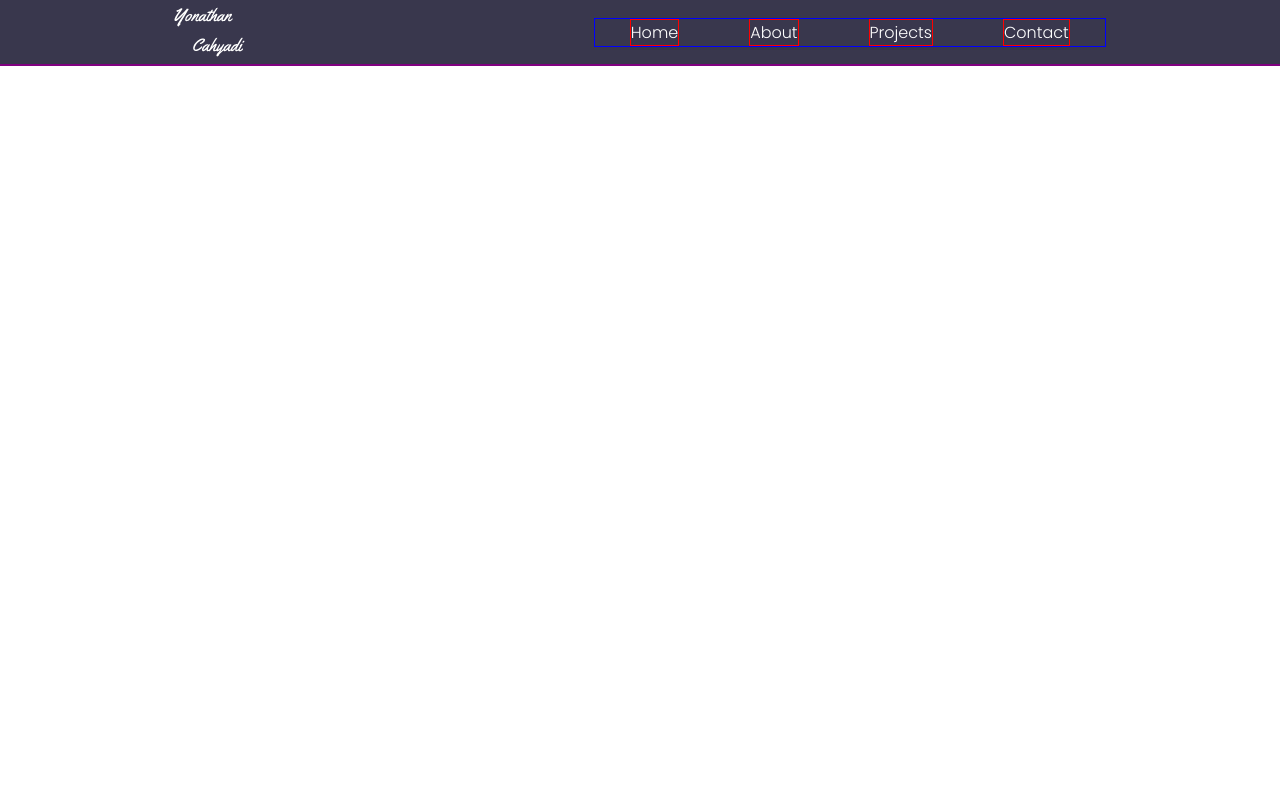
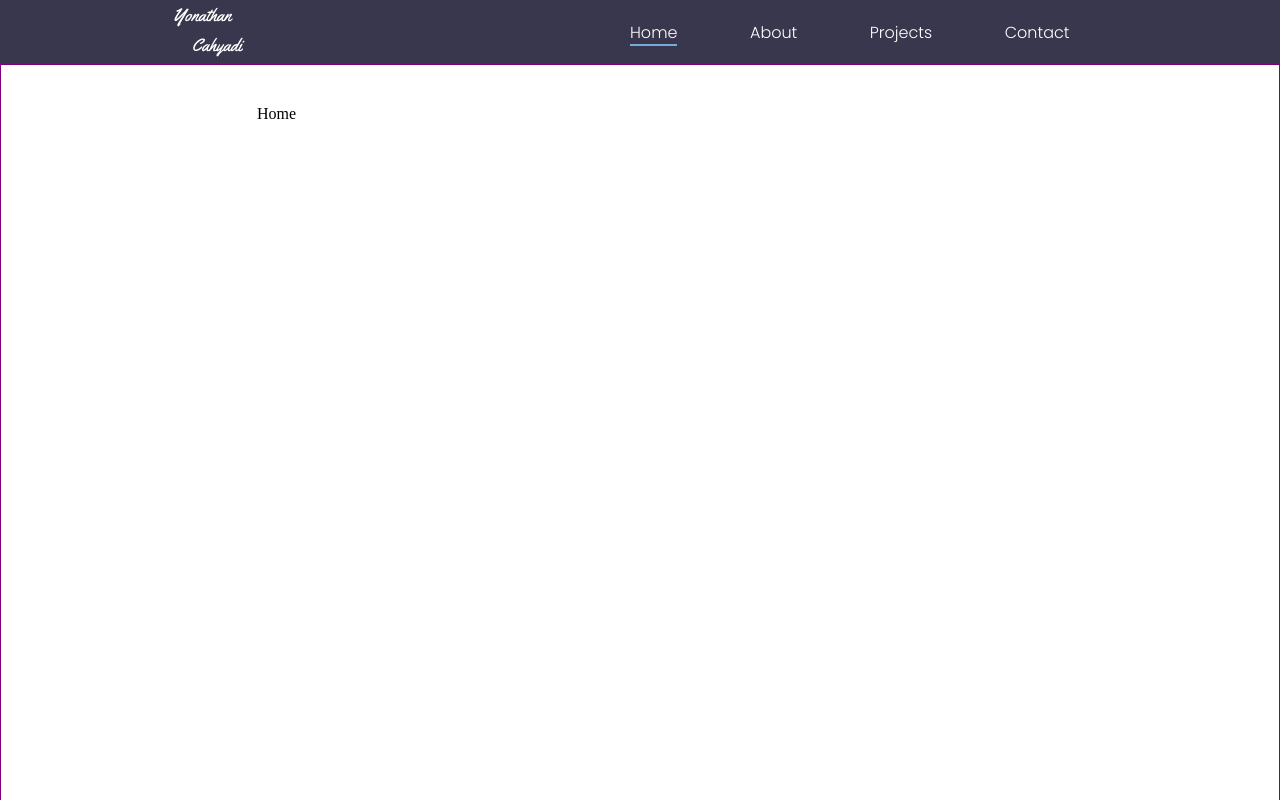
Before and after one commit to YonathanCahyadi/yonathancahyadi.github.io, a React app: page / in a window 1280 px wide. Shown: the top 800 px of the page. Built offline with nearby package versions, Linux system fonts and the light colour scheme.

Commit message:
Fixed scrolling and basic reveal animation

```diff
--- a/package.json
+++ b/package.json
@@ -16,6 +16,7 @@
     "prop-types": "^15.7.2",
     "react": "^17.0.1",
     "react-dom": "^17.0.1",
+    "react-reveal": "^1.2.2",
     "react-scroll": "^1.8.1",
     "styled-components": "^5.2.1"
   },
--- a/src/App.js
+++ b/src/App.js
@@ -1,28 +1,36 @@
-import React from 'react';
-import { Link, Element, Events as scroll, scrollSpy, scroller } from 'react-scroll';
-import styled from 'styled-components';
+import React, { lazy } from "react";
+import styled from "styled-components";
 
-import HomePage from './pages/Home';
+import logo from "./assets/yonathan-cahyadi-logo.svg";
 
-import logo from './assets/yonathan-cahyadi-logo.svg';
+import { Layout, Navigation, ContentDiv } from "./components/layout/Layout";
 
-import { Layout, Navigation, ContentDiv } from './components/layout/Layout';
-
+import HomePage from "./components/pages/Home";
 
 class App extends React.Component {
-
-    render(){
-        return(
-            <Layout>
-                <Navigation logo={logo} />
-                <ContentDiv>
-
-                </ContentDiv>
-            </Layout>
-        )
-    }
-
+  render() {
+    return (
+      <Layout>
+        <Navigation logo={logo} />
+        <ContentDiv id="home">
+            Home
+          <HomePage />
+        </ContentDiv>
+        <ContentDiv id="about">
+            About
+          <HomePage />
+        </ContentDiv>
+        <ContentDiv id="projects">
+            Projects
+          <HomePage />
+        </ContentDiv>
+        <ContentDiv id="contact">
+            Contacts
+          <HomePage />
+        </ContentDiv>
+      </Layout>
+    );
+  }
 }
 
-
 export default App;
--- a/src/components/layout/Layout.js
+++ b/src/components/layout/Layout.js
@@ -1,64 +1,103 @@
-import React from 'react';
-
+import React, { useEffect, createRef, useCallback, useState } from "react";
+import { Link } from "react-scroll";
+import { Fade } from "react-reveal";
 import "./style.css";
 
-
-
 function Layout(props) {
-    return(
-        <div className="layout">
-            {props.children}
-        </div>
-    )
+  return <div className="layout">{props.children}</div>;
 }
 
 function ContentDiv(props) {
   return (
-        <div className="content">
+    <Fade>
+      <div className="content" id={props.id ?? "content-default-id"}>
         {props.children}
       </div>
-    )
+    </Fade>
+  );
 }
 
-
 function NavigationSpacer(props) {
-    return(
-        <div className="navigation-spacer">
-
-        </div>
-    )
+  return <div className="navigation-spacer" />;
 }
 
 function Navigation(props) {
+  const duration = 300;
+  const [offset, setOffset] = useState(78.48);
+  const navRef = createRef();
+
+  // update the offset for scroller spy
+  useEffect(() => {
+    setOffset(navRef.current.clientHeight);
+  }, [navRef]);
+
   return (
+    <div className="navigation" ref={navRef}>
       <nav className="navigation-menu">
-            <img className="navigation-logo" src={props.logo} alt='logo' />
+        <img className="navigation-logo" src={props.logo} alt="logo" />
         <ul className="navigation-items">
           <li className="navigation-item">
-                    <a href='/' className="navigation-item-link">Home</a>
+            <Link
+              activeClass="navigation-active-link"
+              to="home"
+              className="navigation-item-link"
+              spy={true}
+              smooth={true}
+              offset={-offset}
+              duration={duration}
+            >
+              Home
+            </Link>
           </li>
           <li className="navigation-item">
-                    <a href='/' className="navigation-item-link">About</a>
+            <Link
+              activeClass="navigation-active-link"
+              to="about"
+              className="navigation-item-link"
+              spy={true}
+              smooth={true}
+              offset={-offset}
+              duration={duration}
+            >
+              About
+            </Link>
           </li>
           <li className="navigation-item">
-                    <a href='/' className="navigation-item-link">Projects</a>
+            <Link
+              activeClass="navigation-active-link"
+              to="projects"
+              className="navigation-item-link"
+              spy={true}
+              smooth={true}
+              offset={-offset}
+              duration={duration}
+            >
+              Projects
+            </Link>
           </li>
           <li className="navigation-item">
-                    <a href='/' className="navigation-item-link">Contact</a>
+            <Link
+              activeClass="navigation-active-link"
+              to="contact"
+              className="navigation-item-link"
+              spy={true}
+              smooth={true}
+              offset={-offset}
+              duration={duration}
+            >
+              Contact
+            </Link>
           </li>
         </ul>
       </nav>
-    )
+      <NavigationSpacer />
+    </div>
+  );
 }
 
-
-export {
-    Layout,
-    Navigation,
-    ContentDiv
-}
+export { Layout, Navigation, ContentDiv };
 
 export default {
   Navigation,
-    ContentDiv
-}
+  ContentDiv,
+};
--- a/src/components/layout/style.css
+++ b/src/components/layout/style.css
@@ -1,69 +1,71 @@
 .content {
   border: 1px solid purple;
+  height: 100vh;
+
+  padding: 5vh 20vw;
 }
 
-
-
+/** Navigation Bar */
 .navigation-spacer {
-
+  height: 8vh;
 }
 
 .navigation-menu {
-
+  position: fixed;
   display: flex;
   justify-content: space-around;
   align-items: center;
-    min-height: 8vh;
 
-    background-color: #39374D;
-    color: #FFFFFF;
+  height: 8vh;
+  width: 100vw;
 
-    font-family: 'Poppins', 'sans-serif';
+  background-color: #39374d;
+  color: #ffffff;
+
+  font-family: "Poppins", "sans-serif";
   font-size: 16px;
   font-weight: 300;
 
+    z-index: 10; /** make it on the upper layer */
 }
 
 .navigation-logo {
 }
 
 .navigation-items {
-    border: 1px solid blue;
   display: flex;
 
   justify-content: space-around;
   width: 40%;
-
-
 }
 
 .navigation-item {
-    border: 1px solid red;
   list-style: none;
 }
 
 .navigation-item-link {
-
   text-decoration: none;
-    color: #FFFFFF;
+  color: #ffffff;
 }
 
-
 .navigation-item-link:hover {
-    border-bottom: 2px solid #75AADC;
+  border-bottom: 2px solid #75aadc;
+  cursor: pointer;
 }
 
+.navigation-item > .navigation-active-link {
+  border-bottom: 2px solid #75aadc;
+}
 
+/** for mobile */
 @media screen and (max-width: 768px) {
   .navigation-menu {
     flex-direction: column;
-
   }
 
   .navigation-items {
     flex-direction: column;
     margin-top: 10px;
-
   }
 
   .navigation-item {
--- /dev/null
+++ b/src/components/pages/Home.js
@@ -0,0 +1,9 @@
+import React, { Component } from "react";
+
+class HomePage extends Component {
+  render() {
+    return <div className="home"></div>;
+  }
+}
+
+export default HomePage;
--- a/src/index.js
+++ b/src/index.js
@@ -1,23 +1,14 @@
 import React from 'react';
 import ReactDOM from 'react-dom';
-import { ThemeProvider } from 'styled-components';
+
 
 import App from './App';
 
 
 import "./style.css";
 
-const theme = {
-    main: "#CD09EB",
-    secondary: "#540CF2",
-    tertiary: "##0033DB",
-    quaternary: "#0CBDF2",
-    quinary: "#0CE89F"
-}
 
 ReactDOM.render(
-    <ThemeProvider theme={theme}>
         <App />
-    </ThemeProvider>,
-    document.getElementById('root')
+    , document.getElementById('root')
 );
--- a/src/pages/Home.js
+++ /dev/null
@@ -1,27 +0,0 @@
-import React from 'react';
-
-import Button from '../components/Button';
-
-
-
-
-
-
-
-
-function Home() {
-    return (
-        <div id="home">
-            <Button>
-                Test
-            </Button>
-            <Button>
-                Test1
-            </Button>
-
-        </div>
-
-    )
-}
-
-export default Home;
```
Also changed, not shown: 1 other file (tests, documents, lock files or other folders). Lines whose indentation alone changed are shown as unchanged.
